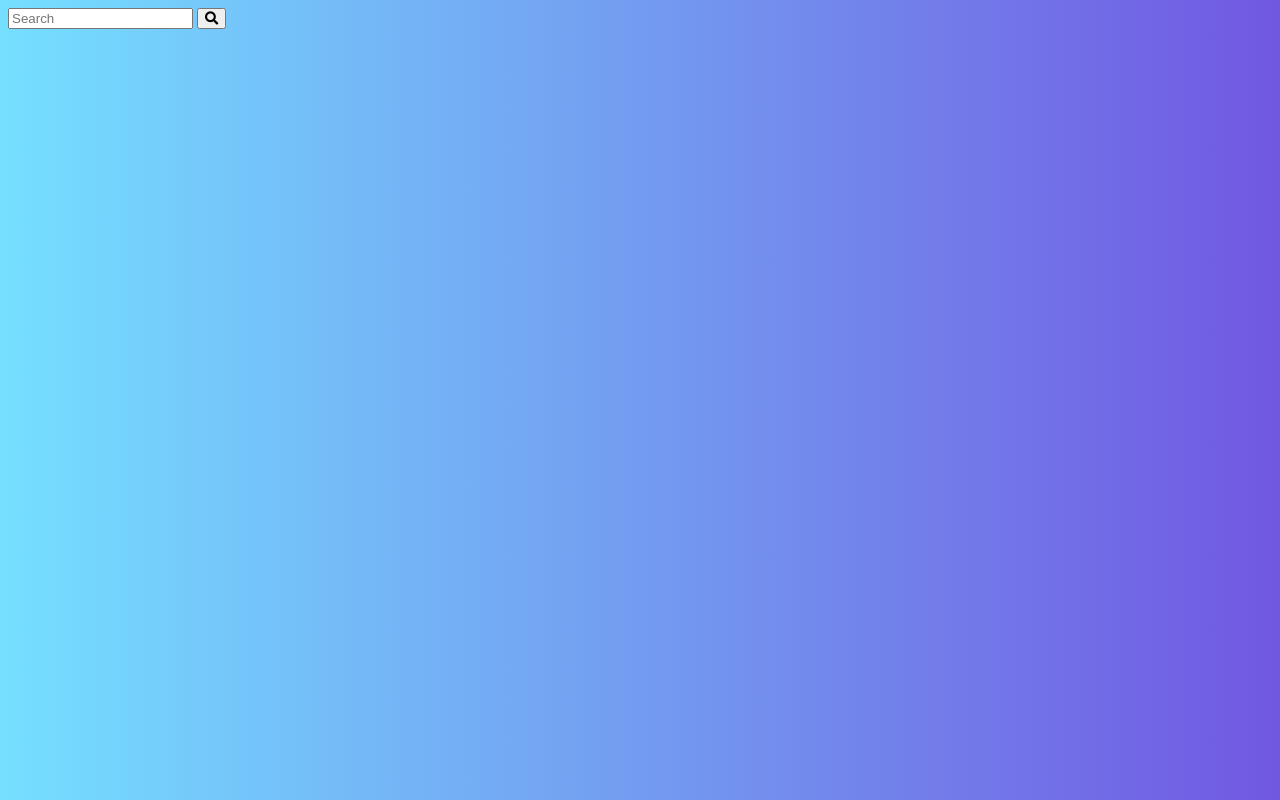
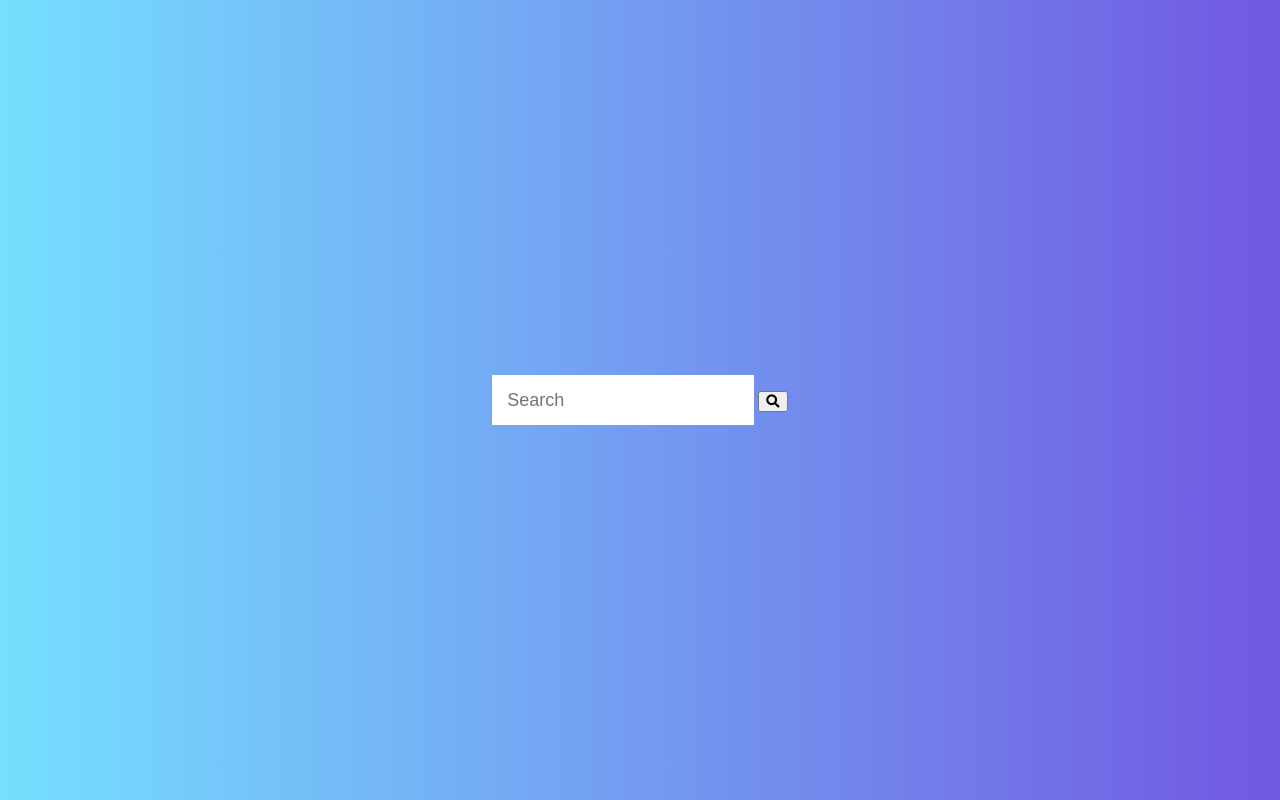
Before and after one commit to zeeshanzaman/Hidden-Search-Widget, a plain HTML site: page index.html in a window 1280 px wide. Drawn offline with Linux system fonts and the light colour scheme.

Commit message:
search-bar styling

```diff
--- a/style.css
+++ b/style.css
@@ -5,4 +5,22 @@
 body {
     background-image: linear-gradient(90deg, #75dfff, #7158e2);
     font-family: 'Roboto' Arial, Helvetica, sans-serif;
+    display: flex;
+    justify-content: center;
+    align-items: center;
+    height: 100vh;
+    margin: 0;
 }
+
+.search {
+    position: relative;
+    height: 50px;
+}
+
+.search .input {
+    background-color: #fff;
+    border: 0;
+    font-size: 18px;
+    padding: 15px;
+    height: 50px;
+}
```
